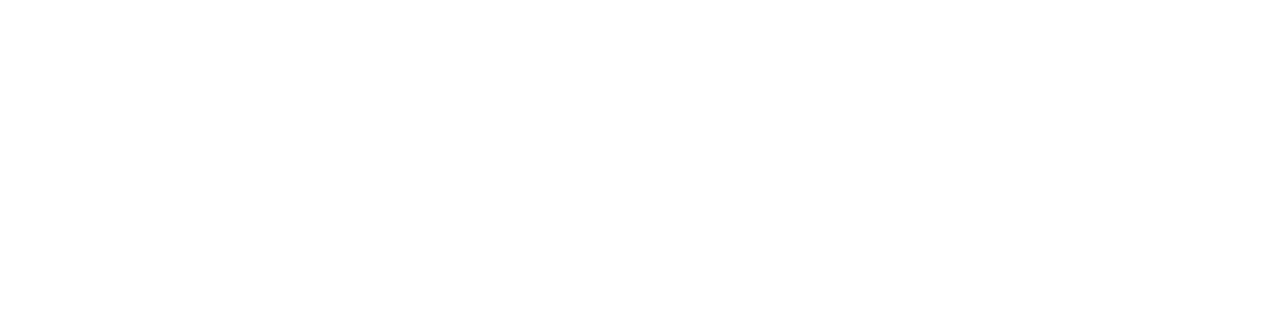
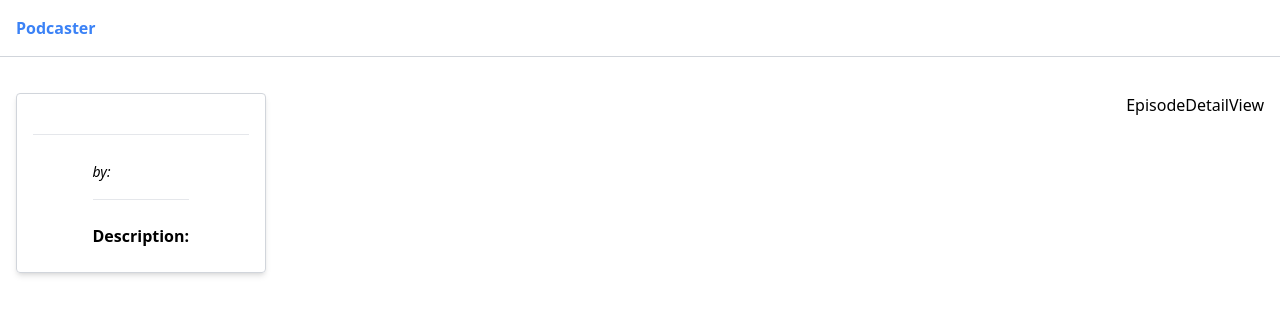
Before and after one commit to moihm96/musicalpodcast, a React (Create React App) app: page /podcast/1/episode/1 in a window 1280 px wide. Before the commit this address had no page. Shown: the top 314 px of the page. Built offline with nearby package versions, Linux system fonts and the light colour scheme; no server answers.

Commit message:
Introducing episodes page view and removing aside component props

```diff
--- /dev/null
+++ b/src/Presentation/Podcast/EpisodeDetail/EpisodeDetailView.tsx
@@ -0,0 +1,3 @@
+export const EpisodeDetailView = () => {
+  return <div>EpisodeDetailView</div>;
+};
--- a/src/Presentation/Podcast/PodcastDetail/AsideInfo.tsx
+++ b/src/Presentation/Podcast/PodcastDetail/AsideInfo.tsx
@@ -1,37 +1,58 @@
-import React from "react";
+import { useEffect, useState } from "react";
 import { Link } from "react-router-dom";
+import useViewModel from "../PodcastList/PodcastListViewModel";
+import { Podcast } from "src/Domain/Model/Podcast";
+
 interface AsideProps {
   podcastId: string | undefined;
-  title: string;
-  author: string;
-  description: string;
-  image: string;
 }
 export const AsideInfo = (props: AsideProps) => {
-  const { podcastId, image, author, title, description } = props;
+  const { podcasts, getPodcasts } = useViewModel();
+  const [podcastSelected, setPodcastSelected] = useState<Podcast>();
+
+  useEffect(() => {
+    getPodcasts();
+    // eslint-disable-next-line react-hooks/exhaustive-deps
+  }, []);
+  const { podcastId } = props;
+
+  useEffect(() => {
+    const selectedPodcast = podcasts.filter((item) => item.id.id === podcastId);
+    setPodcastSelected(selectedPodcast[0]);
+    // eslint-disable-next-line react-hooks/exhaustive-deps
+  }, [podcasts, podcastId]);
+
+  console.log(podcastId);
+
   return (
-    <aside className="basis-[20%] " key={podcastId}>
+    <aside className="basis-1/5 " key={podcastId}>
       <div className="border border-1 border-gray-300 shadow-md px-4 py-5 mb-5 rounded">
         <div className="flex flex-col items-center relative ">
           <Link to={`/podcast/${podcastId}`}>
+            {podcastSelected && (
               <img
-              src={image}
+                src={podcastSelected?.image[2].label}
                 width={200}
                 height={200}
                 alt=""
                 className="border border-1 rounded"
               />
+            )}
           </Link>
           <hr className="border-b-0 border-solid mt-5 mb-6 w-full " />
           <div className="flex items-left flex-col">
             <header>
-              <h2 className="font-bold">{title}</h2>
-              <small className="text-sm italic">by: {author}</small>
+              <h2 className="font-bold">
+                {podcastSelected && podcastSelected.name}
+              </h2>
+              <small className="text-sm italic">
+                by: {podcastSelected && podcastSelected.artist?.label}
+              </small>
             </header>
             <hr className="border-b-0 border-solid mt-4 mb-6 w-full " />
             <h3 className="font-bold h3 mb-1">Description:</h3>
             <p className="italic text-sm text-gray-600 break-all">
-              {description}
+              {podcastSelected && podcastSelected.summary}
             </p>
           </div>
         </div>
--- a/src/Presentation/Podcast/PodcastDetail/PodcastDetailView.tsx
+++ b/src/Presentation/Podcast/PodcastDetail/PodcastDetailView.tsx
@@ -1,25 +1,13 @@
-import React from "react";
-import { useLocation, useParams } from "react-router-dom";
-import { AsideInfo } from "./AsideInfo";
-import { PodcastEpisodesView } from "./PodcastEpisodesView";
+import { useParams } from "react-router-dom";
+import { PodcastEpisodesTable } from "./PodcastEpisodesTable";
 
 export const PodcastDetailView = () => {
   const params = useParams();
-  const props = useLocation();
 
   const { podcastId } = params;
-
-  const { description, image, author, title } = props.state;
-  return (
-    <div className="flex align-top justify-between p-4">
-      <AsideInfo
-        podcastId={podcastId}
-        title={title}
-        author={author}
-        description={description}
-        image={image}
-      />
-      {podcastId && <PodcastEpisodesView podcastId={podcastId} />}
-    </div>
+  return podcastId ? (
+    <PodcastEpisodesTable podcastId={podcastId} />
+  ) : (
+    <div>There is no podcast for this ID</div>
   );
 };
--- a/src/Presentation/Podcast/PodcastDetail/PodcastEpisodesView.tsx
+++ b/src/Presentation/Podcast/PodcastDetail/PodcastEpisodesTable.tsx
@@ -4,13 +4,14 @@ import { useEffect } from "react";
 import { getDurationFormat } from "src/Core/utils/durationFormat";
 import { Link } from "react-router-dom";
 
-export const PodcastEpisodesView = ({ podcastId }: { podcastId: string }) => {
+export const PodcastEpisodesTable = ({ podcastId }: { podcastId: string }) => {
   const { getPodcast, podcastDetail } = useViewModel();
 
   useEffect(() => {
     podcastId && getPodcast(podcastId);
     // eslint-disable-next-line react-hooks/exhaustive-deps
   }, []);
+
   const customLink = (podcastId: string, detailId: string | undefined) => {
     if (podcastId && detailId)
       return `/podcast/${podcastId}/episode/${detailId}`;
@@ -18,7 +19,7 @@ export const PodcastEpisodesView = ({ podcastId }: { podcastId: string }) => {
   };
 
   return (
-    <div className="basis-[70%]">
+    <div className="ml-4 basis-4/5">
       <div className="shadow-md p-2 mb-8 text-2xl font-bold border border-1 border-gray-300">
         <p>
           Episodes: <span>{podcastDetail && podcastDetail[0]?.episodes}</span>{" "}
--- a/src/Presentation/Podcast/PodcastList/PodcastListView.tsx
+++ b/src/Presentation/Podcast/PodcastList/PodcastListView.tsx
@@ -49,12 +49,6 @@ export default function PodcastListView() {
             className="h-52 w-11/12 m-4 flex flex-col gap-4 items-center shadow-lg"
             key={podcast.name}
             to={`/podcast/${podcast.id.id}`}
-            state={{
-              description: podcast.summary,
-              image: podcast.image[2].label,
-              author: podcast.artist?.label,
-              title: podcast.name,
-            }}
           >
             <img
               className=" w-20 h-20 rounded-full"
--- /dev/null
+++ b/src/Presentation/layouts/EpisodeLayout.tsx
@@ -0,0 +1,15 @@
+import { Outlet, useParams } from "react-router-dom";
+import { AsideInfo } from "../Podcast/PodcastDetail/AsideInfo";
+
+export const EpisodeLayout = () => {
+  const params = useParams();
+
+  const { podcastId } = params;
+
+  return (
+    <div className="flex flex-row align-top justify-between p-4">
+      <AsideInfo podcastId={podcastId} />
+      <Outlet />
+    </div>
+  );
+};
--- a/src/Presentation/routes/router.tsx
+++ b/src/Presentation/routes/router.tsx
@@ -2,6 +2,8 @@ import { BrowserRouter, Routes, Route } from "react-router-dom";
 import PodcastListView from "../Podcast/PodcastList/PodcastListView";
 import { AppLayout } from "../layouts/AppLayout";
 import { PodcastDetailView } from "../Podcast/PodcastDetail/PodcastDetailView";
+import { EpisodeLayout } from "../layouts/EpisodeLayout";
+import { EpisodeDetailView } from "../Podcast/EpisodeDetail/EpisodeDetailView";
 
 export default function Router() {
   return (
@@ -9,7 +11,13 @@ export default function Router() {
       <Routes>
         <Route element={<AppLayout />}>
           <Route path="/" element={<PodcastListView />} />
-          <Route path="/podcast/:podcastId" element={<PodcastDetailView />} />
+          <Route element={<EpisodeLayout />}>
+            <Route path="/podcast/:podcastId" element={<PodcastDetailView />} />
+            <Route
+              path="/podcast/:podcastId/episode/:episodeId"
+              element={<EpisodeDetailView />}
+            />
+          </Route>
         </Route>
       </Routes>
     </BrowserRouter>
```
Lines whose indentation alone changed are shown as unchanged.
